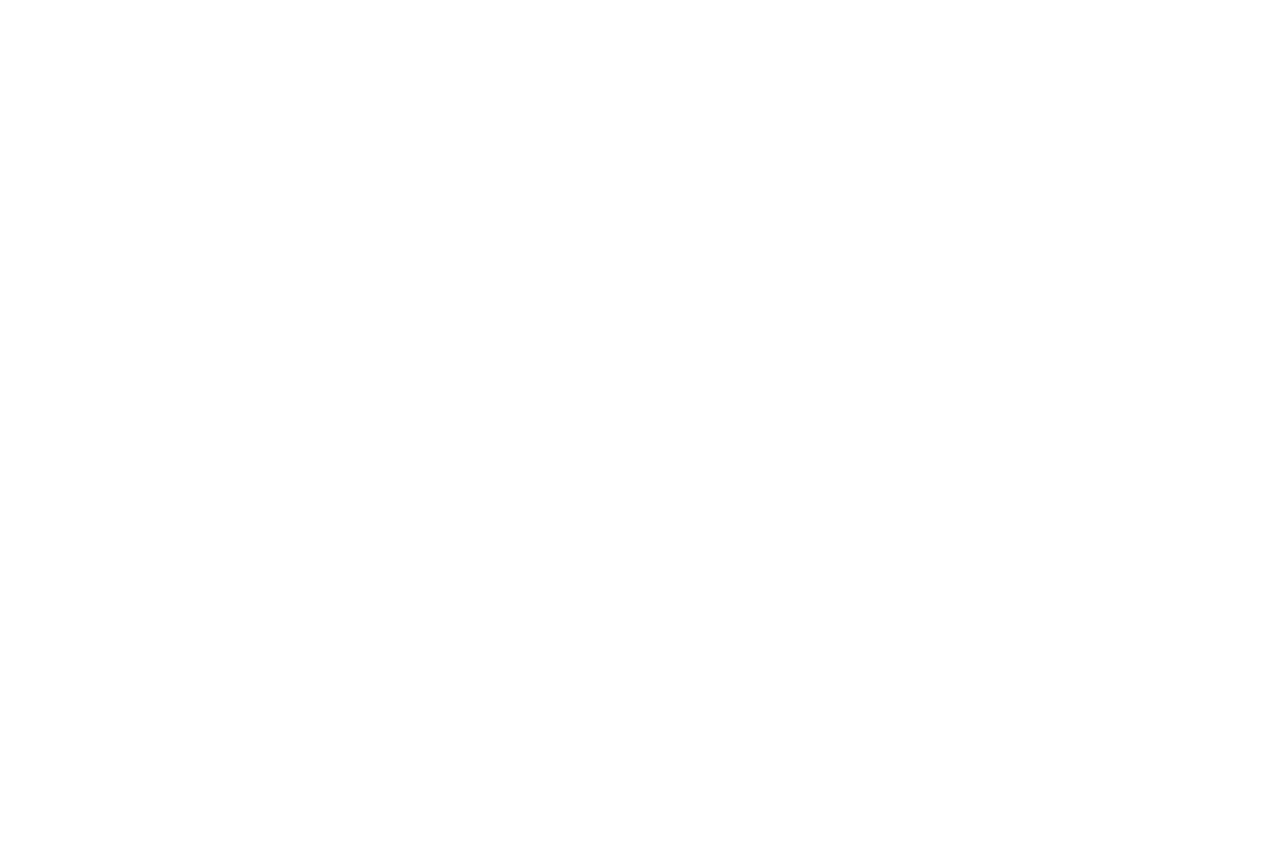
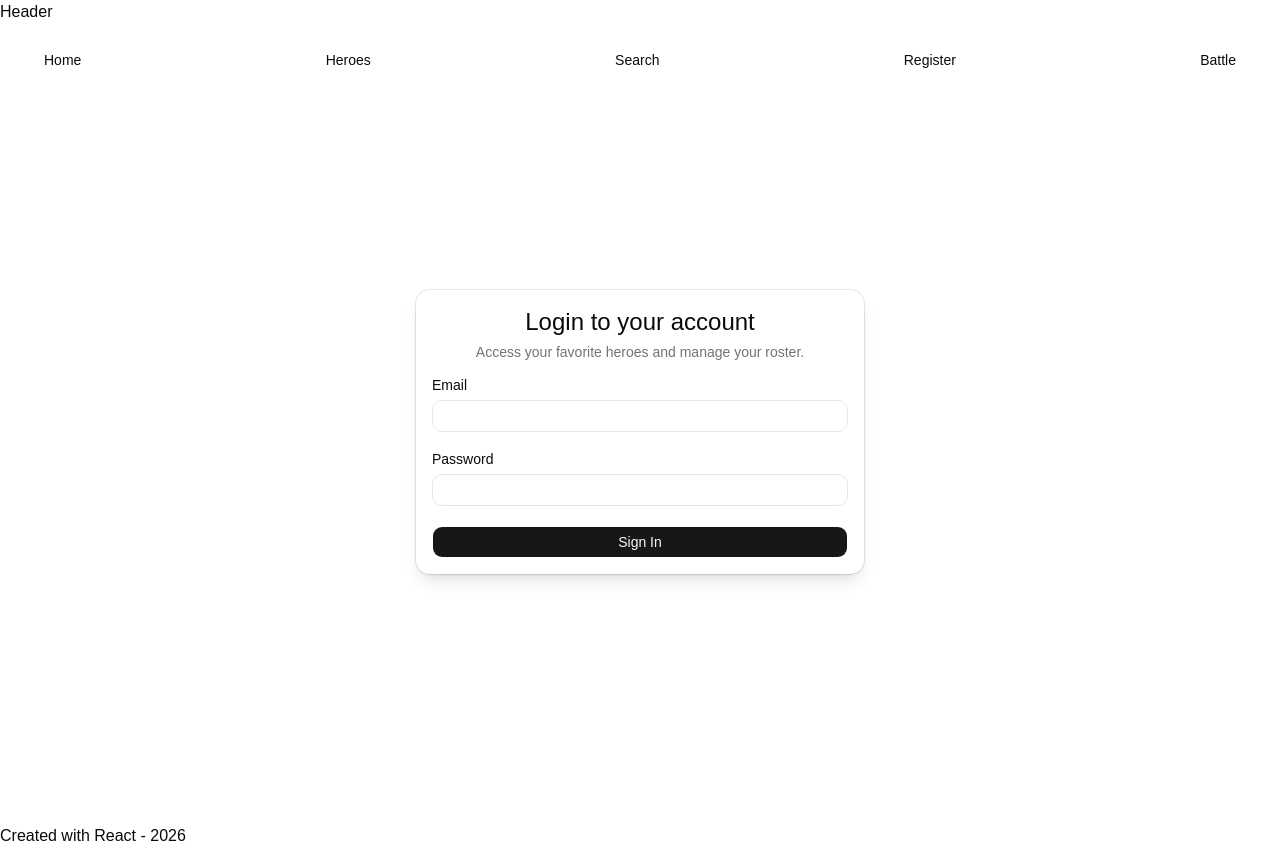
Before and after one commit to FabioReact/ambient-09-26, a React (Vite) app: page /login in a window 1280 px wide. Before the commit this address had no page. Before the commit the page ends 800 px from the top, so only its background shows below. Built offline with nearby package versions, Linux system fonts and the light colour scheme.

Commit message:
feat: add private routes

```diff
--- a/src/api/users.ts
+++ b/src/api/users.ts
@@ -14,3 +14,13 @@ export const registerUser = async ({ email, password }: UserParams): Promise<Use
     body: JSON.stringify({ email, password }),
   }).then((response) => response.json());
 };
+
+export const loginUser = async ({ email, password }: UserParams): Promise<UserResponse> => {
+  return fetch('http://localhost:3001/login', {
+    method: 'POST',
+    headers: {
+      'Content-Type': 'application/json',
+    },
+    body: JSON.stringify({ email, password }),
+  }).then((response) => response.json());
+};
--- a/src/components/Navbar.tsx
+++ b/src/components/Navbar.tsx
@@ -1,4 +1,11 @@
+import { useAuthContext } from "@/context/auth-context"
 import { NavLink, type NavLinkRenderProps } from "react-router"
+
+enum LinkVisibility {
+  PUBLIC = 'PUBLIC',
+  PRIVATE = 'PRIVATE',
+  NOT_AUTHENTICATED = 'NOT_AUTHENTICATED',
+}
 
 const getActiveClassNames = ({ isActive }: NavLinkRenderProps) => {
   let classnames = 'rounded-lg px-3 py-2 text-sm font-medium transition-colors'
@@ -7,19 +14,25 @@ const getActiveClassNames = ({ isActive }: NavLinkRenderProps) => {
 }
 
 const links = [
-  { to: "/", label: "Home" },
-  { to: "/heroes", label: "Heroes" },
-  { to: "/search", label: "Search" },
-  { to: "/register", label: "Register" },
-  { to: "/battle", label: "Battle" },
-  { to: "/profile", label: "Profile" },
-  { to: "/exercices", label: "Exercices" },
+  { to: "/", label: "Home", visibility: LinkVisibility.PUBLIC },
+  { to: "/heroes", label: "Heroes", visibility: LinkVisibility.PUBLIC },
+  { to: "/search", label: "Search", visibility: LinkVisibility.PUBLIC },
+  { to: "/register", label: "Register", visibility: LinkVisibility.NOT_AUTHENTICATED },
+  { to: "/battle", label: "Battle", visibility: LinkVisibility.PUBLIC },
+  { to: "/profile", label: "Profile", visibility: LinkVisibility.PRIVATE },
+  { to: "/exercices", label: "Exercices", visibility: LinkVisibility.PRIVATE },
 ]
 
 const Navbar = () => {
+  const { connected } = useAuthContext()
   return (
     <nav className='mx-auto flex min-h-18 max-w-7xl items-center justify-between gap-4 px-4 sm:px-6 lg:px-8'>
-        {links.map((link) => (
+        {links.filter(link => {
+          if (link.visibility === LinkVisibility.PUBLIC) return true
+          if (link.visibility === LinkVisibility.PRIVATE && connected) return true
+          if (link.visibility === LinkVisibility.NOT_AUTHENTICATED && !connected) return true
+          return false
+        }).map((link) => (
           <NavLink key={link.to} className={getActiveClassNames} to={link.to}>
             {link.label}
           </NavLink>
--- a/src/context/auth-context.ts
+++ b/src/context/auth-context.ts
@@ -1,14 +1,16 @@
 import { createContext, useContext } from 'react';
 
 type AuthContextType = {
+  connected: boolean;
   accessToken: string;
   email: string;
   loginContext: (email: string, token: string) => void;
 };
 
 const AuthContext = createContext<AuthContextType>({
-    accessToken: 'helloWorld',
-    email: 'email@email.com',
+    connected: false,
+    accessToken: '',
+    email: '',
     loginContext: () => {},
 });
 
--- /dev/null
+++ b/src/hoc/PrivateRoute.tsx
@@ -0,0 +1,15 @@
+import { useAuthContext } from "@/context/auth-context"
+import { Navigate, Outlet, useLocation } from "react-router"
+
+const PrivateRoute = () => {
+    const { connected } = useAuthContext()
+    const location = useLocation()
+
+    if (!connected) return <Navigate to='/login' state={{ from: location.pathname }} replace />
+    return <Outlet />
+}
+
+// /profile -> /login (state={from: /profile}) -> /profile
+// /exercices -> /login (state={from: /exercices}) -> /exercices
+
+export { PrivateRoute }
--- /dev/null
+++ b/src/pages/Login/Login.tsx
@@ -0,0 +1,89 @@
+import { Button } from '@/components/ui/button';
+import { Card, CardContent, CardDescription, CardHeader, CardTitle } from '@/components/ui/card';
+import { Input } from '@/components/ui/input';
+import { Label } from '@/components/ui/label';
+import { useForm, type SubmitHandler } from 'react-hook-form';
+import { zodResolver } from '@hookform/resolvers/zod';
+import * as z from 'zod';
+import { useMutation } from '@tanstack/react-query';
+import { loginUser } from '@/api/users';
+import { toast } from 'react-toastify';
+import { useAuthContext } from '@/context/auth-context';
+import { useLocation, useNavigate } from 'react-router';
+
+type LoginForm = {
+  email: string;
+  password: string;
+};
+
+const schema = z
+  .object({
+    email: z.string().email(),
+    password: z.string(),
+  })
+
+
+const Login = () => {
+  const {
+    register,
+    handleSubmit,
+    formState: { errors },
+  } = useForm<LoginForm>({
+    resolver: zodResolver(schema),
+  });
+
+  const authContext = useAuthContext()
+  const location = useLocation()
+  const navigate = useNavigate()
+  const { loginContext } = useAuthContext()
+
+  const { isPending, mutate } = useMutation({
+    mutationKey: ['login'],
+    mutationFn: loginUser,
+    onSuccess: (data) => {
+        loginContext(data.user.email, data.accessToken);
+        const nextPage = location.state?.from || '/profile';
+        navigate(nextPage, { replace: true });
+    },
+
+    onError: (error) => {
+      toast.error(`Unable to login: ${error.message}`);
+    },
+  });
+
+  const onSubmitHandler: SubmitHandler<LoginForm> = (data) => {
+    mutate({ email: data.email, password: data.password });
+  };
+
+  return (
+    <section className="flex min-h-[calc(100vh-12rem)] items-center justify-center">
+      <Card className="w-full max-w-md shadow-lg">
+        <CardHeader className="text-center">
+          <CardTitle className="text-2xl">Login to your account</CardTitle>
+          <CardDescription>Access your favorite heroes and manage your roster.</CardDescription>
+        </CardHeader>
+        <CardContent>
+          <form className="space-y-5" onSubmit={handleSubmit(onSubmitHandler)}>
+            <fieldset className="space-y-2">
+              <Label htmlFor="email">Email</Label>
+              <Input id="email" type="email" {...register('email')} />
+              {errors.email && <p className="text-red-500 text-sm">{errors.email.message}</p>}
+            </fieldset>
+            <fieldset className="space-y-2">
+              <Label htmlFor="password">Password</Label>
+              <Input id="password" type="password" {...register('password')} />
+              {errors.password && <p className="text-red-500 text-sm">{errors.password.message}</p>}
+            </fieldset>
+            <div>
+              <Button className="w-full" type="submit" disabled={isPending}>
+                Sign In
+              </Button>
+            </div>
+          </form>
+        </CardContent>
+      </Card>
+    </section>
+  );
+};
+
+export { Login };
--- a/src/providers/AuthContextProvider.tsx
+++ b/src/providers/AuthContextProvider.tsx
@@ -2,17 +2,21 @@ import AuthContext from '@/context/auth-context';
 import { useState, type PropsWithChildren } from 'react';
 
 const AuthContextProvider = ({ children }: PropsWithChildren) => {
-  const [email, setEmail] = useState('secret@email.com');
-  const [accessToken, setAccessToken] = useState('secretToken');
+  const [email, setEmail] = useState('');
+  const [accessToken, setAccessToken] = useState('');
+  const [connected, setConnected] = useState(false);
 
   const loginContext = (email: string, token: string) => {
     setEmail(email);
     setAccessToken(token);
+    setConnected(true);
   };
 
-  return <AuthContext.Provider value={{ accessToken, email, loginContext }}>
-    {children}
-  </AuthContext.Provider>;
+  return (
+    <AuthContext.Provider value={{ accessToken, email, loginContext, connected }}>
+      {children}
+    </AuthContext.Provider>
+  );
 };
 
 export { AuthContextProvider };
--- a/src/routes.tsx
+++ b/src/routes.tsx
@@ -12,19 +12,24 @@ import { Profile } from './pages/Profile/Profile';
 import { LearningRef } from './learning/LearningRef';
 import { AddHero } from './pages/AddHero/AddHero';
 import Battle from './pages/Battle/Battle';
+import { PrivateRoute } from './hoc/PrivateRoute';
+import { Login } from './pages/Login/Login';
 
 const AppRoutes = () => {
   return (
     <Routes>
       <Route element={<MainLayout />}>
         <Route path="/" element={<Home />} />
-        <Route path="/exercices" element={<Exercice />} />
         <Route path="/heroes" element={<Heroes />} />
         <Route path="/search" element={<Search />} />
         <Route path="/register" element={<Register />} />
+        <Route path="/login" element={<Login />} />
         <Route path="/add-hero" element={<AddHero />} />
         <Route path="/battle" element={<Battle />} />
-        <Route path="/profile" element={<Profile />} />
+        <Route element={<PrivateRoute />}>
+          <Route path="/exercices" element={<Exercice />} />
+          <Route path="/profile" element={<Profile />} />
+        </Route>
         <Route path='/learning'>
           <Route path="effect" element={<LearningEffect />} />
           <Route path="state" element={<LearningState />} />
```
